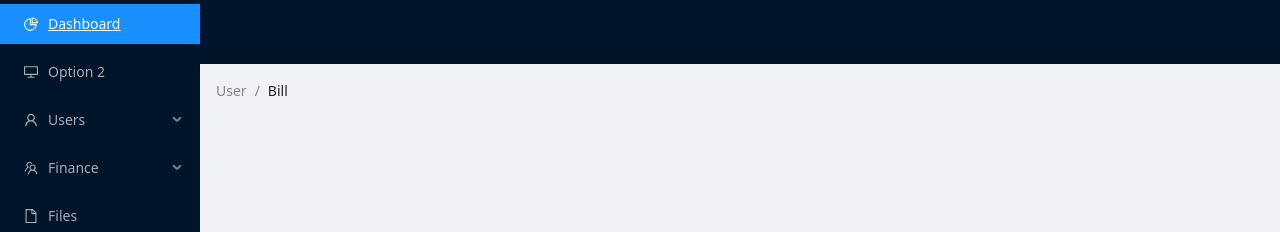
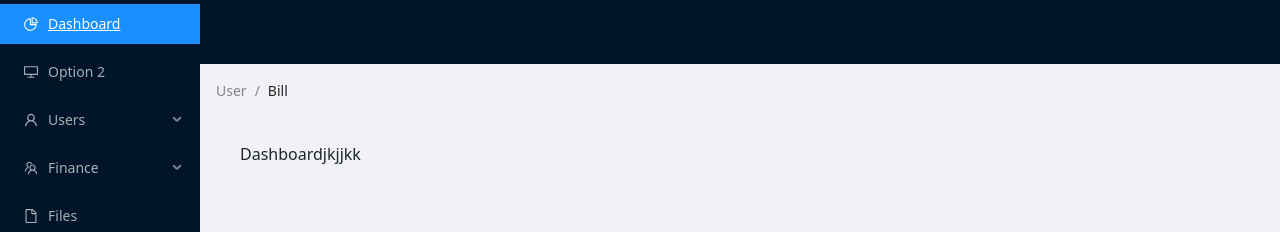
Before and after one commit to mwinamijr/react-scms, a React (Create React App) app: page / in a window 1280 px wide. Shown: the top 232 px of the page. Built offline with nearby package versions, Linux system fonts and the light colour scheme.

Commit message:
making navigating routes works

```diff
--- a/src/App.js
+++ b/src/App.js
@@ -1,7 +1,9 @@
 import {React} from 'react';
-import { BrowserRouter as Router } from "react-router-dom";
+import { BrowserRouter as Router, Routes, Route } from "react-router-dom";
 
 import DashboardLayout from './containers/Layout';
+import Dashboard from './containers/Dashboard'
+import Login from './containers/Login'
 
 import BaseRouter from "./routes";
 
@@ -9,7 +11,7 @@
   return (
 	<div className="App">
 		<Router>
-		<DashboardLayout {...props}>
+		<DashboardLayout>
 			<BaseRouter />
 		</DashboardLayout>
 		</Router>
--- a/src/containers/Dashboard.js
+++ b/src/containers/Dashboard.js
@@ -3,7 +3,7 @@
 function Dashboard() {
     return (
         <div>
-            Dashboard
+            Dashboardjkjjkk
         </div>
     )
 }
--- a/src/routes.js
+++ b/src/routes.js
@@ -9,8 +9,8 @@
 	return (
     <div>
         <Routes>
-          <Route exact path="/" component={Dashboard} />
-          <Route path="/login/" component={Login} />
+          <Route exact path="/" element={<Dashboard />} />
+          <Route path="/login/" element={<Login />} />
         </Routes>
     </div>
 		)
```
